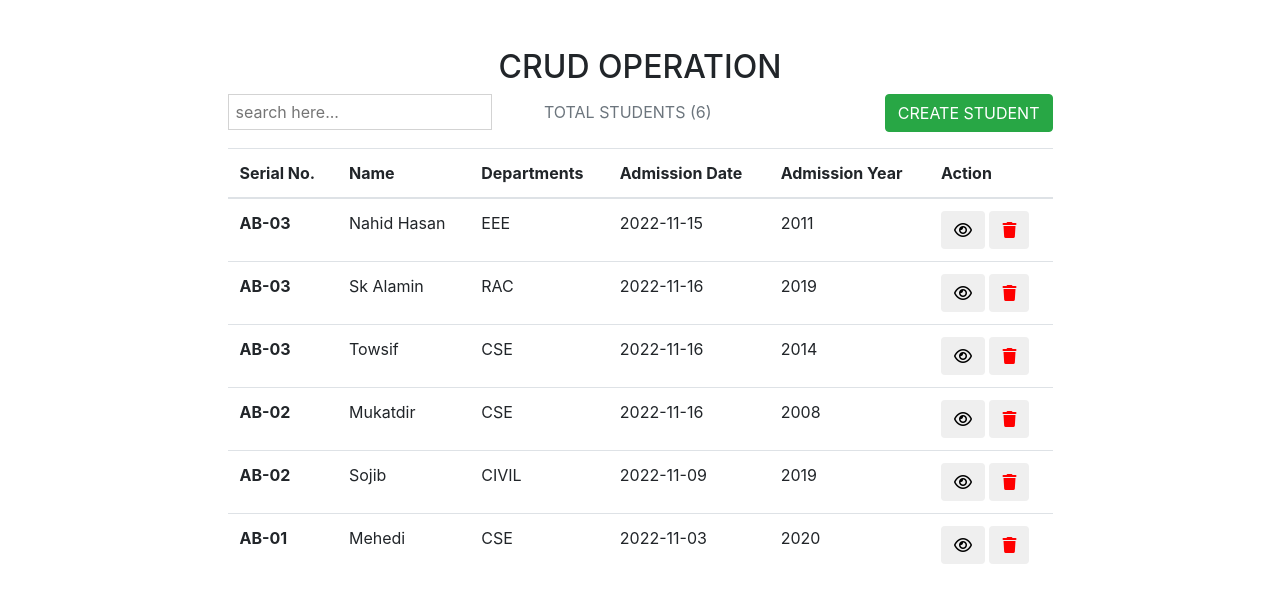
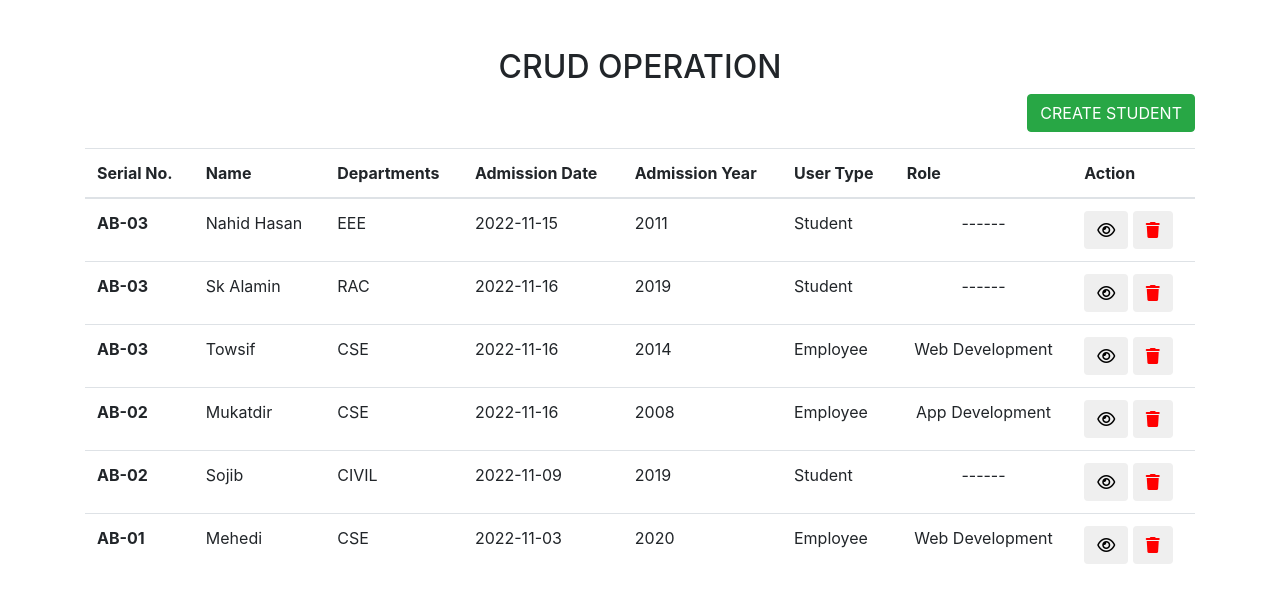
Before and after one commit to Mehedihasan167627/django-crud, a Django app: page / in a window 1280 px wide. Shown: the top 603 px of the page. Run offline with Django 3.2, Linux system fonts and the light colour scheme; data comes from the database, SQL or seed files in the repository; both versions use the stored data as it was after the commit; some libraries are stand-ins or nearby versions.

Commit message:
added user type & usr role

```diff
--- /dev/null
+++ b/app/forms.py
@@ -0,0 +1,11 @@
+from django import forms
+from .models import Student
+
+class StudentForm(forms.ModelForm):
+    name=forms.CharField(widget=forms.TextInput(attrs={"placeholder":"Name"}))
+    dept=forms.CharField(widget=forms.TextInput(attrs={"placeholder":"Department"}))
+    admission_date=forms.CharField(widget=forms.TextInput(attrs={"placeholder":"Admission Date","type":"date"}))
+    class Meta:
+        model=Student
+        fields='__all__'
+        exclude=["created_at","m_id"]
--- a/app/templates/app/index.html
+++ b/app/templates/app/index.html
@@ -13,10 +13,10 @@
   <body>
     <div class="container mt-4">
          <div class="row">
-            <div class="col-md-9 col-sm-5  mt-4 mb-3 mx-auto">
+            <div class="col-md-12 col-sm-5  mt-4 mb-3 mx-auto">
                 <h2 style="text-align:center">CRUD OPERATION </h2>
-                <input type="search" name="" id="serachInputBox" placeholder="search here..." style="border:1px solid lightgray;outline: none;padding:5px 7px;">
-                 <span class="text-muted ml-5" id="searchItemCount">TOTAL STUDENTS ({{obj_list.count}})</span>
+
+
                 <button type="button" class="btn btn-success" style="float:right" data-toggle="modal" data-target="#createStudentModal">
                     CREATE STUDENT
                   </button>
@@ -26,7 +26,7 @@
         {% if messages %}
           {% for m in messages %}
           <div class="row mt-2 mb-2">
-            <div class="col-md-9 col-sm-5 mx-auto">
+            <div class="col-md-12 col-sm-5 mx-auto">
                 <div class="alert alert-{{m.tags}} alert-dismissible fade show" role="alert">
                       {{m}}
                     <button type="button" class="close" data-dismiss="alert" aria-label="Close">
@@ -38,7 +38,7 @@
           {% endfor %}
         {% endif %}
         <div class="row">
-            <div class="col-md-9 col-sm-5 mx-auto">
+            <div class="col-md-12 col-sm-5 mx-auto">
                 <table class="table bordered">
                     <thead>
                       <tr>
@@ -47,7 +47,8 @@
                         <th scope="col">Departments</th>
                         <th scope="col">Admission Date</th>
                         <th scope="col">Admission Year</th>
-
+                        <th scope="col">User Type</th>
+                        <th scope="col">Role</th>
                         <th scope="col">Action</th>
                       </tr>
                     </thead>
@@ -59,6 +60,15 @@
                         <td>{{obj.dept}}</td>
                         <td>{{obj.admission_date|date:"Y-m-d"}}</td>
                         <td>{{obj.admission_year}}</td>
+                        <td>{{obj.user_type}}</td>
+                        <td style="text-align:center">
+                           {% if obj.employee_role == 'empty' %}
+                           ------
+                           {% else %}
+                           {{obj.employee_role}}
+                           {% endif %}
+
+                        </td>
                         <td>
                              <button id="{{obj.m_id}}"  class="btn viewBtn" data-toggle="modal" data-target="#updateStudentModal"><i class="fa-regular fa-eye"></i></button>
                             <button id="{{obj.id}}" class="btn deleteBtn"><i class="fa-sharp fa-solid fa-trash" style="color:red"></i></button>
@@ -79,7 +89,7 @@
   <!-- Modal -->
   <div class="modal fade" id="createStudentModal" tabindex="-1" role="dialog" aria-labelledby="exampleModalLabel" aria-hidden="true">
     <div class="modal-dialog" role="document">
-        <form action="" method="post">
+        <form action="" method="post" id="studentCreateForm">
       <div class="modal-content">
         <div class="modal-header">
           <h5 class="modal-title" id="exampleModalLabel">Create New Student</h5>
@@ -91,24 +101,12 @@
             <div  id="studentForm">
                 {% csrf_token %}
             <div class="row mb-2">
+              {% for field in form %}
                 <div class="col-md-5 mb-2">
-                        <input type="text" name="names" id="" class="form-control" placeholder="Name"Required>
+                    {{field}}
                 </div>
-                    <div class="col-md-5 mb-2">
-                      <input type="text" name="departments" id="" class="form-control" placeholder="Department"Required>
+              {% endfor %}
             </div>
-
-                  <div class="col-md-5 mb-2">
-                    <input type="date" name="dates" id="" class="form-control" placeholder="Admission date"Required>
-                </div>
-                <div class="col-md-5 mb-2">
-                 <select name="years" id="" class="form-control admission__year" required>
-                   <option value="" selected>Select Year</option>
-                 </select>
-              </div>
-
-                </div>
-
             </div>
             <div class="row">
               <div class="col-md-12 mb-2">
@@ -118,7 +116,7 @@
         </div>
         <div class="modal-footer">
           <button type="button" class="btn btn-secondary" data-dismiss="modal">Close</button>
-          <button type="submit" class="btn btn-success">save</button>
+          <button type="submit" class="btn btn-success infosaveBtn">save</button>
         </div>
       </div>
     </form>
@@ -160,6 +158,19 @@
     <script src="https://ajax.googleapis.com/ajax/libs/jquery/3.5.1/jquery.min.js"></script>
     <script src="https://cdn.jsdelivr.net/npm/popper.js@1.12.9/dist/umd/popper.min.js" integrity="sha384-ApNbgh9B+Y1QKtv3Rn7W3mgPxhU9K/ScQsAP7hUibX39j7fakFPskvXusvfa0b4Q" crossorigin="anonymous"></script>
     <script src="https://cdn.jsdelivr.net/npm/bootstrap@4.0.0/dist/js/bootstrap.min.js" integrity="sha384-JZR6Spejh4U02d8jOt6vLEHfe/JQGiRRSQQxSfFWpi1MquVdAyjUar5+76PVCmYl" crossorigin="anonymous"></script>
+
+  <script>
+     $("input").addClass("form-control")
+     $("select").addClass("form-control")
+      $("#id_employee_role").attr({"disabled":true})
+      $("#id_employee_role").addClass("employee__role")
+
+      $("#studentCreateForm").on("submit",function(){
+          $(".employee__role").attr({"disabled":false})
+      })
+
+
+  </script>
   <script>
      var stdForm=$("#studentForm")
      var yearInput=$(".admission__year")
@@ -205,43 +216,46 @@
                    ${getYear(data.year)}
                  </select>
               </div>
+              <div class="col-md-6 mb-2">
+                    <input type="text" name="user_type" id="" value="${data.user_type}" class="form-control" placeholder="user type" disabled>
+                </div>
+                <div class="col-md-6 mb-2">
+                    <input type="text" name="employee_role" id="" value="${data.employee_role}" class="form-control" placeholder="empty" disabled>
+                </div>
                 </div>
                 <input type="hidden" name="pk" value="${data.pk}">
-                `;
-        }else{
-          element=`
-         <div class="row mb-2">
-          <div class="col-md-12">
-                <p>Item - ${createCount}</p>
-              </div>
-                    <div class="col-md-5 mb-2">
-                        <input type="text" name="names"  id="" class="form-control" placeholder="Name"required>
-                    </div>
-                    <div class="col-md-5 mb-2">
-                        <input type="text" name="departments"  id="" class="form-control" placeholder="Department"required>
-                    </div>
-
-                    <div class="col-md-5 mb-2">
-                    <input type="date" name="dates" id="" class="form-control" placeholder="Admission date"Required>
-                </div>
-                <div class="col-md-5 mb-2">
-                 <select name="years" id="" class="form-control admission__year" required>
-                   ${getYear()}
-                 </select>
-              </div>
-              <div class="col-md-2 mb-2">
-                      <button type="button" class=" btn-danger removeItem" ><i class="fa-solid fa-minus "></i></button>
-                    </div>
-                </div>
-
                 `;
         }
 
         return element
      }
 
+     var rowCount=1
      $("#addMoreBtn").on("click",function(){
-         stdForm.append(addElement())
+       var form=`<div class="row mb-2 increment_row_${rowCount}">
+                <div class="col-md-12">
+                   <p class="text-muted">User - ${rowCount} :</p>
+                  </div>
+              {% for field in form %}
+                <div class="col-md-5 mb-2">
+                    {{field}}
+                </div>
+              {% endfor %}
+              <div class="col-md-2 mb-2">
+                      <button type="button" class=" btn-danger removeItem" ><i class="fa-solid fa-minus "></i></button>
+                    </div>
+                </div>
+              `;
+         stdForm.append(form)
+    $("input").addClass("form-control")
+     $("select").addClass("form-control")
+
+     $(".increment_row_"+rowCount+"").children().children("#id_employee_role").attr({"disabled":true})
+     $(".increment_row_"+rowCount+"").children().children("#id_employee_role").addClass("employee__role")
+
+     rowCount+=1
+
+
      })
 
      $(document).on("click",".removeItem",function(){
@@ -291,55 +305,26 @@
 
 
 
-  // search funtion
-  $("#serachInputBox").on("keyup",function(){
-    var showDataTable=$("#showDataTable").html("Searching...")
-
-     $.ajax({
-      url:"{% url 'search-student' %}",
-      method:"GET",
-      data:{qry:$(this).val()},
-      success:function(response){
-        var data=response.data
-        var len=data.length
-        var element=""
-        for(var i=0; i<len;i++){
-            element+=addTableRow(data[i])
-        }
-
-        $("#searchItemCount").html(`STUDENTS FOUND (${len})`)
-
-        if(len==0){
-          showDataTable.html(`<p class="text-muted mt-4">Not found</p>`)
+    $(document).on("change","#id_user_type",function(){
+      var val=$(this).val()
+      var selectOption= $(this).parent().next().children().select().html()
+      var selectedBox=$(this).parent().next().children().select()
+          if(val=="Student"){
+             selectedBox.attr("disabled",true)
+             selectedBox.attr("required",false)
+             selectedBox.html(selectOption)
+             selectedBox.children().first().val("empty")
 
           }else{
-          showDataTable.html(element)
+             selectedBox.attr({"disabled":false})
+             selectedBox.attr("required",true)
+             selectedBox.html(selectOption)
+             selectedBox.children().first().val("")
 
           }
 
 
-      }
     })
-  })
-
-
-  function addTableRow(obj) {
-    return `
-    <tr id="row__${obj.id}">
-                        <th scope="row">${obj.m_id}</th>
-                        <td>${obj.name}</td>
-                        <td>${obj.dept}</td>
-                        <td>${obj.date}</td>
-                        <td>${obj.year}</td>
-                        <td>
-                             <button id="${obj.m_id}"  class="btn viewBtn" data-toggle="modal" data-target="#updateStudentModal"><i class="fa-regular fa-eye"></i></button>
-                            <button id="${obj.id}" class="btn deleteBtn"><i class="fa-sharp fa-solid fa-trash" style="color:red"></i></button>
-                        </td>
-                      </tr>
-    `;
-
-  }
-
 
 
   </script>
--- a/app/views.py
+++ b/app/views.py
@@ -3,23 +3,30 @@ from django.shortcuts import render,redirect
 from django.http import JsonResponse
 from django.views import View
 from django.contrib import messages
+
+from .forms import StudentForm
 from .models import Student
 import re
-from django.db.models import Q
+
 
 class HomeView(View):
     def get(self,request):
         queryset=Student.objects.all().order_by("-id")
+        form=StudentForm()
         context={
-            "obj_list":queryset
+            "obj_list":queryset,
+            'form':form
         }
+
         return render(request,"app/index.html",context)
 
     def post(self,request):
-        names=request.POST.getlist("names")
-        departments=request.POST.getlist("departments")
-        years=request.POST.getlist("years")
-        dates=request.POST.getlist("dates")
+        names=request.POST.getlist("name")
+        departments=request.POST.getlist("dept")
+        years=request.POST.getlist("admission_year")
+        dates=request.POST.getlist("admission_date")
+        user_types=request.POST.getlist("user_type")
+        employee_roles=request.POST.getlist("employee_role")
 
         count=Student.objects.count()
         m_id="AB-01"
@@ -39,7 +46,9 @@ class HomeView(View):
                     dept=departments[i],
                     m_id=m_id,
                     admission_date=dates[i],
-                    admission_year=years[i]
+                    admission_year=years[i],
+                    user_type=user_types[i],
+                    employee_role=employee_roles[i]
                     )
             name=",".join(names)
             messages.success(request,f"{name} created successfully!!!")
@@ -63,12 +72,19 @@ class UpdateView(View):
         objs=Student.objects.filter(m_id=id)
         json_data=[]
         for data in objs:
+            if data.employee_role=="empty":
+                emp_role=""
+            else:
+                emp_role=data.employee_role
             json_data.append({
                 "name":data.name,
                 'dept':data.dept,
                 'pk':data.pk,
                 'year':data.admission_year,
-                'date':data.admission_date
+                'date':data.admission_date,
+                 'user_type':data.user_type,
+                 'employee_role':emp_role,
+
             })
 
         return JsonResponse({"message":"success","data":json_data})
@@ -77,6 +93,7 @@ class UpdateView(View):
         departments=request.POST.getlist("departments")
         years=request.POST.getlist("years")
         dates=request.POST.getlist("dates")
+
         pk=request.POST.getlist("pk")
 
         if names and departments and pk:
@@ -90,29 +107,3 @@ class UpdateView(View):
             name=",".join(names)
             messages.success(request,f"{name} updated successfully!!!")
         return redirect("/")
-
-
-
-
-class SearchView(View):
-    def get(self,request):
-        qry=request.GET.get("qry")
-
-        if qry:
-            objs=Student.objects.filter(Q(name__icontains=qry) | Q(dept__iexact=qry))
-        else:
-            objs=Student.objects.all().order_by("-id")
-        json_data=[]
-        for data in objs:
-            json_data.append({
-                "name":data.name,
-                'dept':data.dept,
-                'pk':data.pk,
-                'year':data.admission_year,
-                'date':data.admission_date,
-                "pk":data.pk,
-                "id":data.id,
-                "m_id":data.m_id,
-            })
-
-        return JsonResponse({"message":"success","data":json_data})
--- a/crud_project/urls.py
+++ b/crud_project/urls.py
@@ -1,11 +1,11 @@
 
 from django.contrib import admin
 from django.urls import path
-from app.views import HomeView,DeleteStudent, SearchView, UpdateView
+from app.views import HomeView,DeleteStudent, UpdateView
 urlpatterns = [
     path('admin/', admin.site.urls),
     path("",HomeView.as_view(),name="home"),
     path("delete-student/",DeleteStudent.as_view(),name="delete-student"),
     path("update-student/",UpdateView.as_view(),name="update-student"),
-    path("search-student/",SearchView.as_view(),name="search-student"),
+
 ]
--- a/requirements.txt
+++ b/requirements.txt
@@ -1 +1,3 @@
-Django==3.2.13
+asgiref==3.5.2
+Django==4.1.3
+sqlparse==0.4.3
```
Also changed, not shown: app/models.py (+17 -1 lines), app/utils.py (added, +10 -0 lines), app/migrations/0001_initial.py, db.sqlite3. Lines whose indentation alone changed are shown as unchanged.
